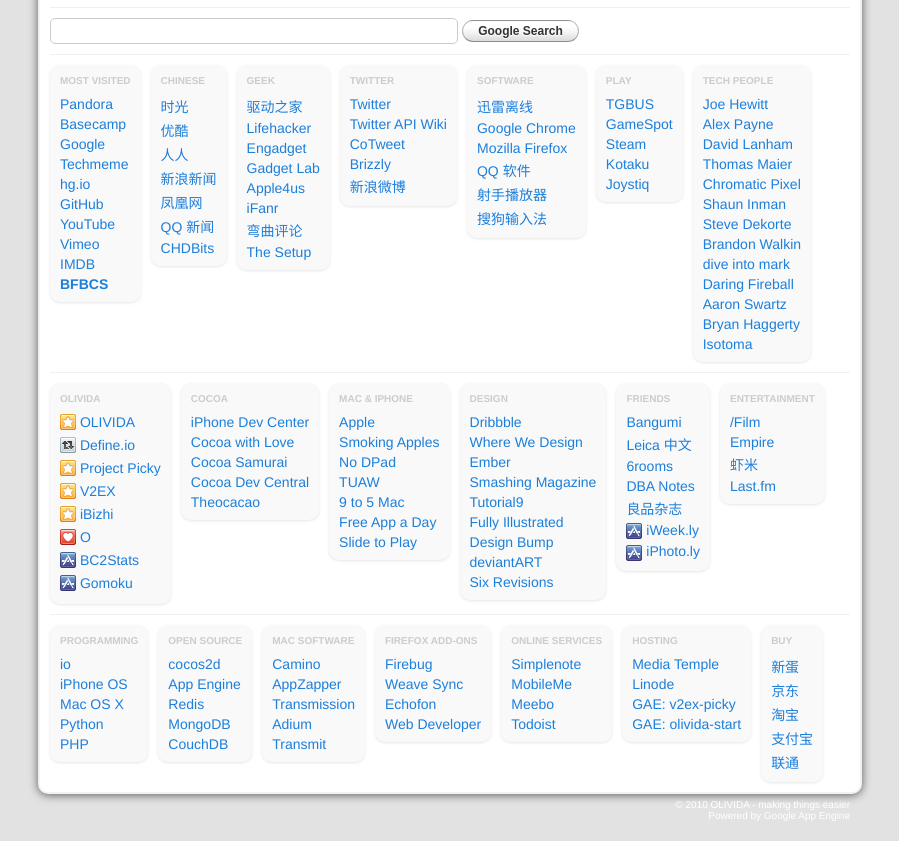
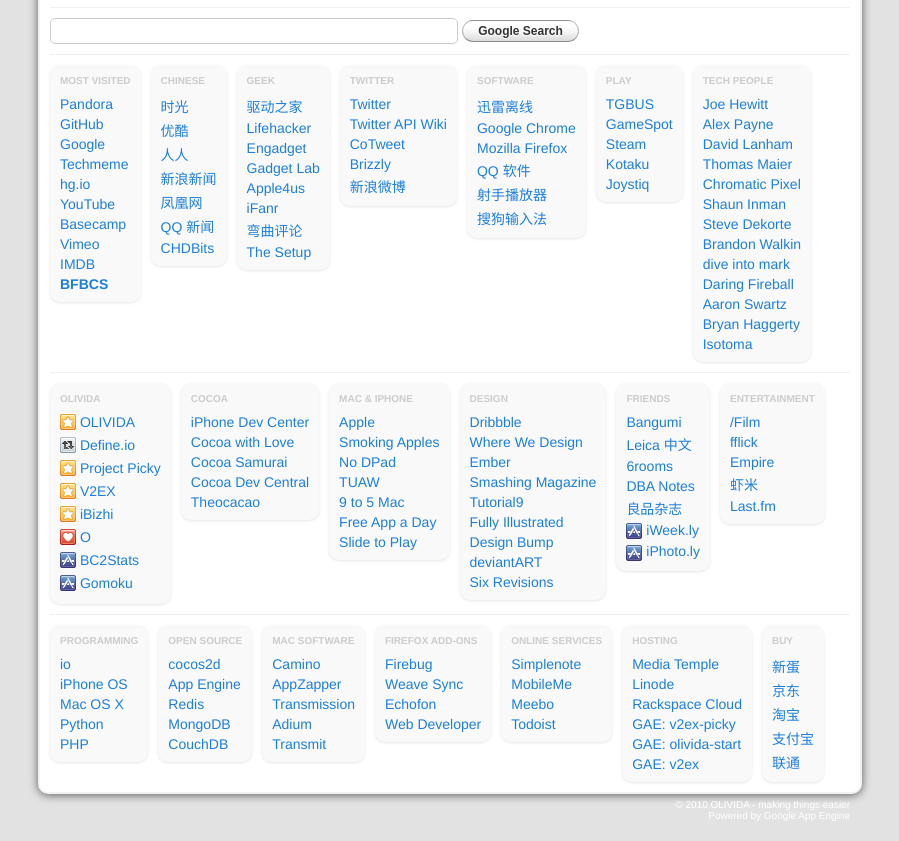
Before and after one commit to livid/olivida-start, a plain HTML site: page tpl/index.html in a window 1280 px wide. Shown: the part 62-903 px from the top of the page, without its empty margins (190-1089 px from the left). Drawn offline with Linux system fonts and the light colour scheme.

Commit message:
New links.

```diff
--- a/tpl/index.html
+++ b/tpl/index.html
@@ -21,13 +21,13 @@
 			<div class="column_title">MOST VISITED</div>
 			<ul class="nav">
 				<li><a href="http://www.pandora.com/" target="_blank">Pandora</a></li>
-				<li><a href="http://olivida.basecamphq.com/" target="_blank">Basecamp</a></li>
+				<li><a href="http://www.github.com/" target="_blank">GitHub</a></li>
                 <li><a href="http://www.google.com/" target="_blank">Google</a></li>
 				<li><a href="http://www.techmeme.com/" target="_blank">Techmeme</a></li>
 				<li><a href="http://hg.io/" target="_blank">hg.io</a></li>
-				<li><a href="http://www.github.com/" target="_blank">GitHub</a></li>
 				<li><a href="http://www.youtube.com/" target="_blank">YouTube</a></li>
-				<li><a href="http://www.vimeo.com/" target="_blank">Vimeo</a></li>
+				<li><a href="http://olivida.basecamphq.com/" target="_blank">Basecamp</a></li>
+                <li><a href="http://www.vimeo.com/" target="_blank">Vimeo</a></li>
                 <li><a href="http://www.imdb.com/" target="_blank">IMDB</a></li>
 				<li><a href="http://www.bfbcs.com/" target="_blank"><strong>BFBCS</strong></a></li>
 			</ul>
@@ -173,6 +173,7 @@
 			<div class="column_title">ENTERTAINMENT</div>
 			<ul class="nav">
 				<li><a href="http://www.slashfilm.com/" target="_blank">/Film</a></li>
+				<li><a href="http://www.fflick.com/" target="_blank">fflick</a></li>
 				<li><a href="http://www.empireonline.com/" target="_blank">Empire</a></li>
 				<li><a href="http://www.xiami.com/" target="_blank">虾米</a></li>
 				<li><a href="http://www.last.fm/" target="_blank">Last.fm</a></li>
@@ -233,8 +234,10 @@
 			<ul class="nav">
 				<li><a href="https://ac.mediatemple.net/" target="_blank">Media Temple</a></li>
 				<li><a href="http://www.linode.com/" target="_blank">Linode</a></li>
-				<li><a href="https://appengine.google.com/dashboard?&app_id=v2ex-picky" target="_blank">GAE: v2ex-picky</a></li>
+				<li><a href="https://www.rackspacecloud.com/" target="_blank">Rackspace Cloud</a></li>
+                <li><a href="https://appengine.google.com/dashboard?&app_id=v2ex-picky" target="_blank">GAE: v2ex-picky</a></li>
 				<li><a href="https://appengine.google.com/dashboard?&app_id=olivida-start" target="_blank">GAE: olivida-start</a></li>
+				<li><a href="https://appengine.google.com/dashboard?&app_id=v2ex" target="_blank">GAE: v2ex</a></li>
 			</ul>
 		</div>
 		<div class="column">
```
